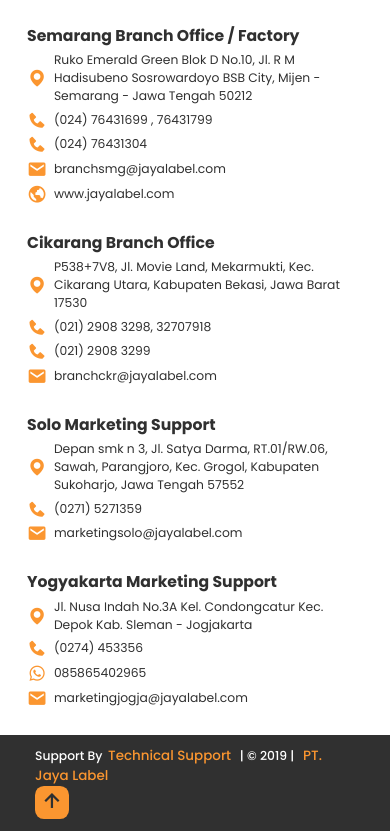
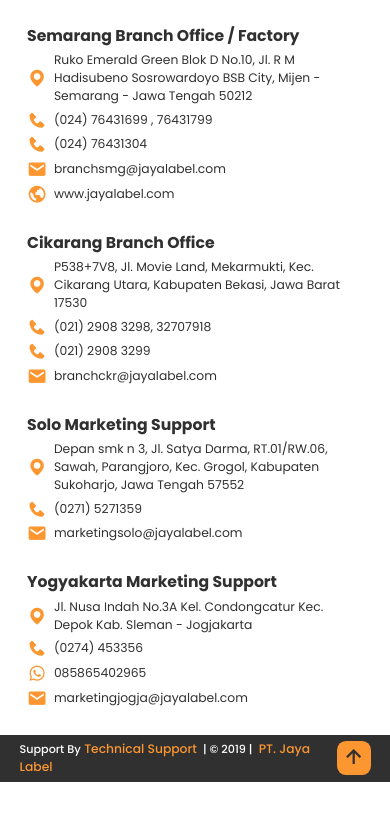
Before and after one commit to aburijaldev/PTJayaLabel, a plain HTML site: page index.html in a window 390 px wide. Shown: the part 10697-11528 px from the top of the page. After the commit the page ends 11479 px from the top, so only its background shows below. Drawn offline with nearby package versions, Linux system fonts and the light colour scheme; a web font is replaced by a local one.

Commit message:
ubah footer

```diff
--- a/css/style.css
+++ b/css/style.css
@@ -732,7 +732,7 @@ body {
   justify-content: space-between;
   background: var(--primary);
   align-items: center;
-  flex-wrap: wrap;
+  flex-wrap: nowrap;
 }
 .footer p {
   color: #fff;
@@ -741,7 +741,7 @@ body {
 }
 .footer p span {
   color: #fb9630;
-  margin: 0 0.5rem;
+  margin: 0 0.3rem;
   font-size: 1.2rem;
 }
 .footer-icon a {
@@ -849,8 +849,17 @@ body {
   .work .content-work2 .work2 {
     width: 45vw;
   }
-  .slider p{
+  .slider p {
     padding: 0 5%;
+  }
+  .footer p {
+    font-size: 1rem;
+  }
+  .footer p span {
+    font-size: 1.1rem;
+  }
+  .footer {
+    padding: 0.5rem 5%;
   }
 }
 /* Mobile Phone */
```
